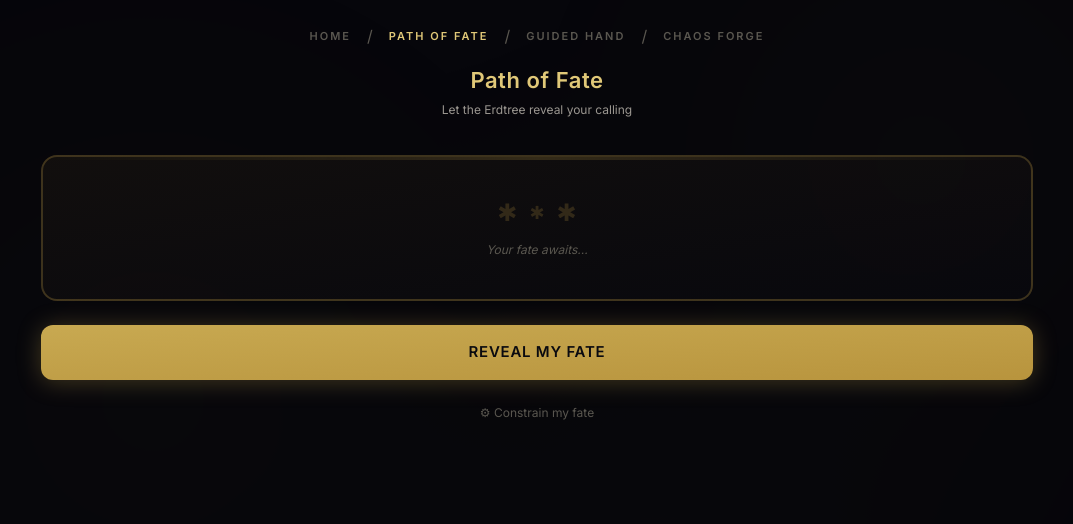
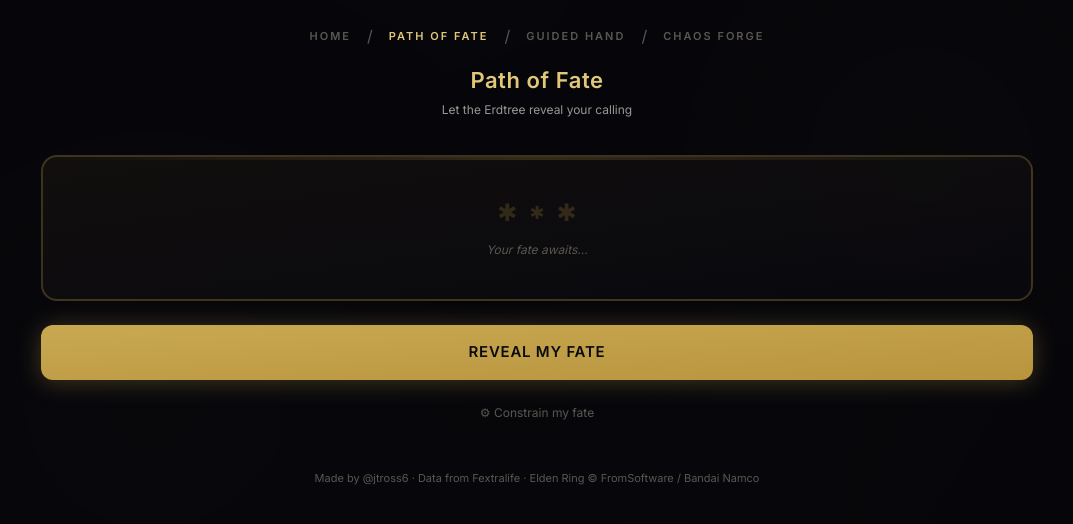
Before and after one commit to jtross6/EldenRingBuildRandomizer, a React (Vite) app: page /fate in a window 1280 px wide. Shown: the top 524 px of the page, without its empty margins (103-1176 px from the left). Built offline with nearby package versions, Linux system fonts and the light colour scheme.

Commit message:
feat: add credit footer to all pages

```diff
--- a/src/components/layout/root-layout.tsx
+++ b/src/components/layout/root-layout.tsx
@@ -44,6 +44,18 @@
         </nav>
       )}
       <Outlet />
+      <footer className="mt-12 text-center text-[11px] text-text-dim">
+        Made by{" "}
+        <a
+          href="https://github.com/jtross6"
+          target="_blank"
+          rel="noopener noreferrer"
+          className="transition-colors hover:text-text-secondary"
+        >
+          @jtross6
+        </a>{" "}
+        &middot; Data from Fextralife &middot; Elden Ring &copy; FromSoftware / Bandai Namco
+      </footer>
     </main>
   );
 }
```
